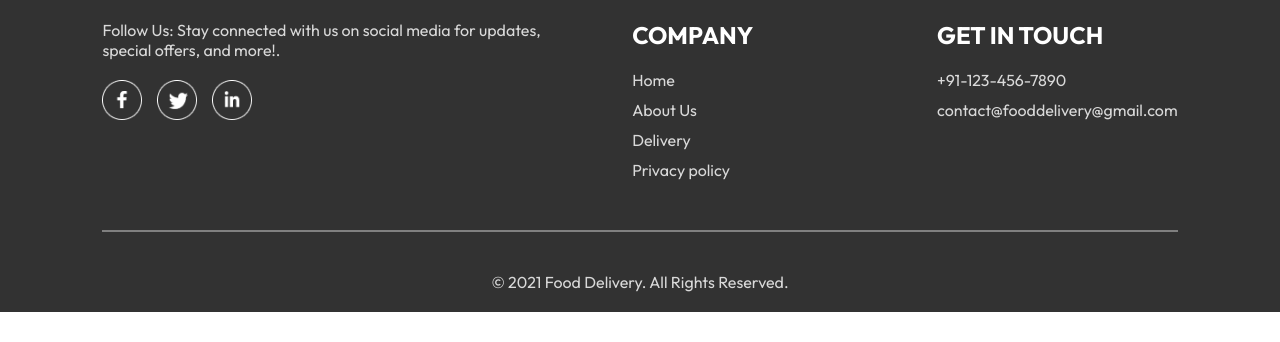
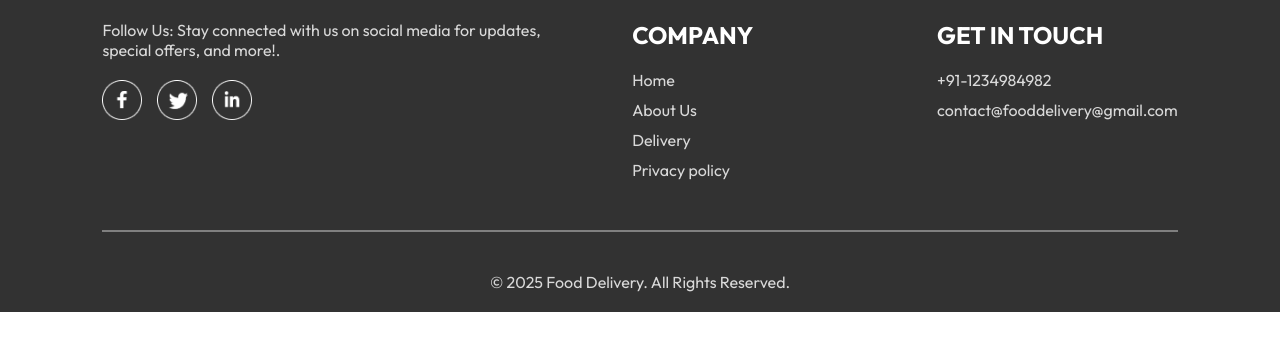
Before and after one commit to Food-del/Resturant, a React (Vite) app in the folder frontend/: page /reservation in a window 1280 px wide. Shown: the part 344-686 px from the top of the page. Built offline with nearby package versions, Linux system fonts and the light colour scheme.

Commit message:
footer modiefied

```diff
--- a/frontend/src/components/Footer/Footer.jsx
+++ b/frontend/src/components/Footer/Footer.jsx
@@ -29,13 +29,13 @@ Stay connected with us on social media for updates, special offers, and more!.</
             <div className="footer-content-right">
                 <h2>GET IN TOUCH</h2>
                 <ul>
-                    <li>+91-123-456-7890</li>
+                    <li>+91-1234984982</li>
                     <li>contact@fooddelivery@gmail.com</li>
                 </ul>
             </div>
         </div>
         <hr />
-        <p className='footer-copy-right'>© 2021 Food Delivery. All Rights Reserved.</p>
+        <p className='footer-copy-right'>© 2025 Food Delivery. All Rights Reserved.</p>
     </div>
   )
 }
```
